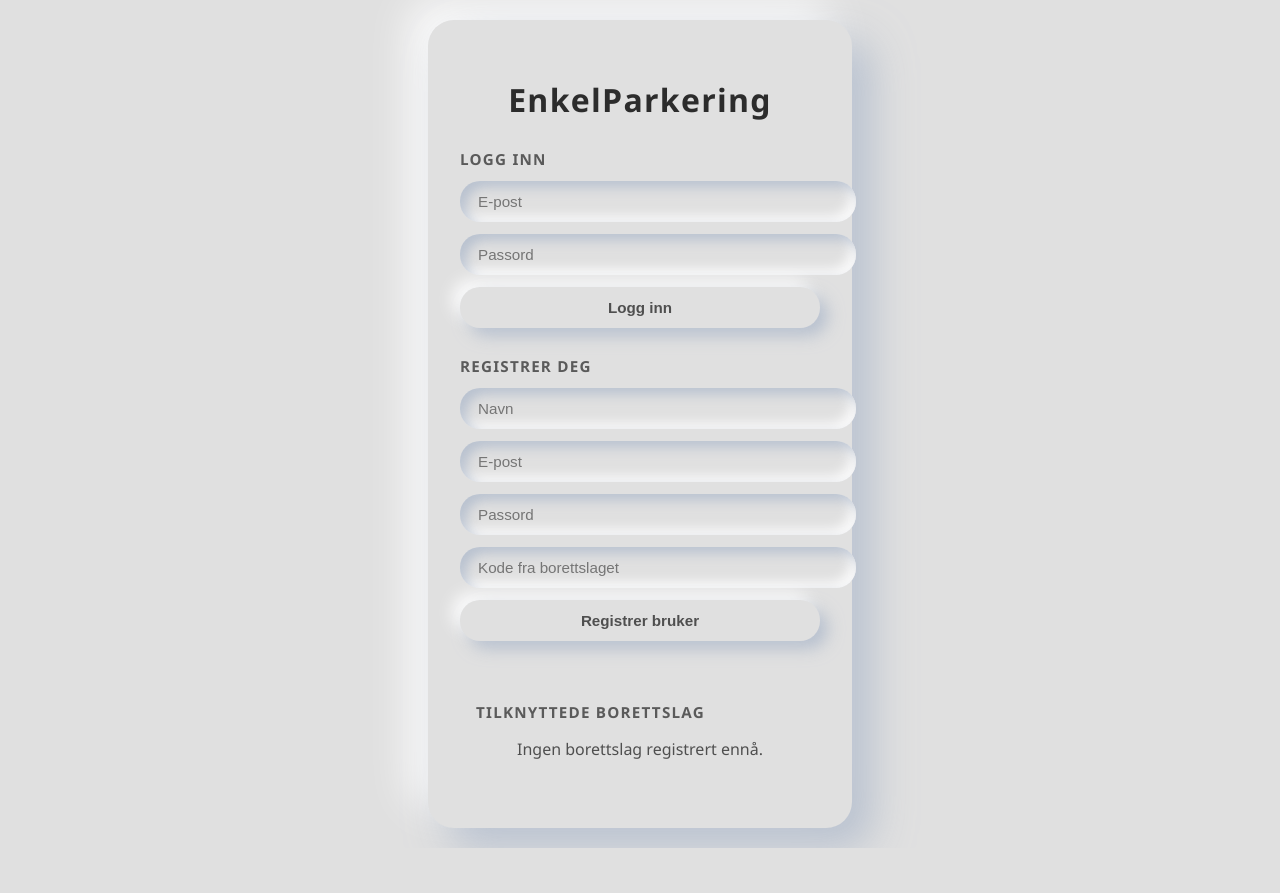
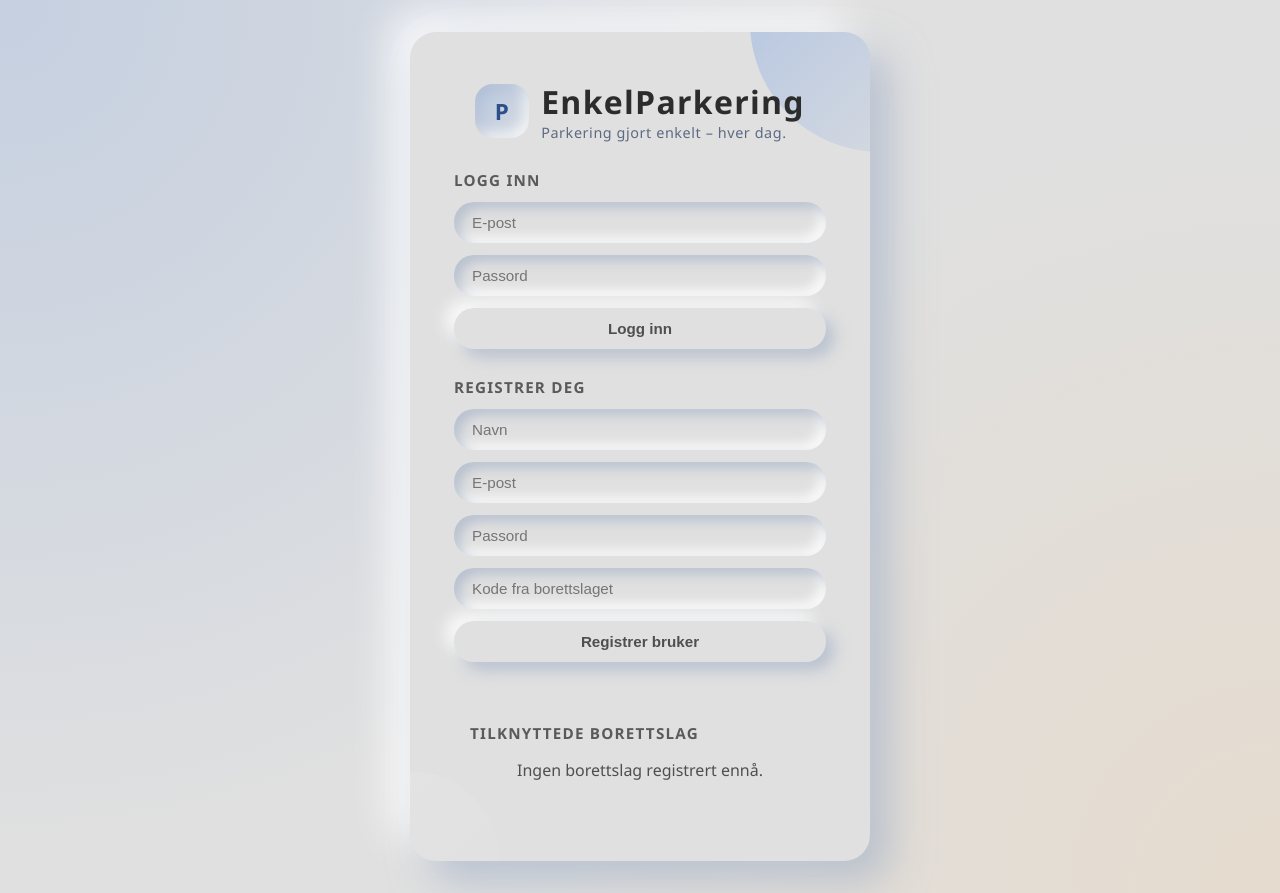
Before and after one commit to RobinKopperud/web, a PHP site: page /login.php in a window 1280 px wide. Before the commit the page ends 848 px from the top, so only its background shows below. Run offline with PHP 8.4, Linux system fonts and the light colour scheme; data that the repository does not hold is empty; a stand-in replaces the project's code that opens the database connection.

Commit message:
Improve login page layout and styling

```diff
--- a/enkelparkering/login.php
+++ b/enkelparkering/login.php
@@ -74,44 +74,113 @@ if ($result) {
   <meta name="viewport" content="width=device-width, initial-scale=1.0">
   <title>Logg inn – EnkelParkering</title>
   <style>
+    *,
+    *::before,
+    *::after {
+      box-sizing: border-box;
+    }
+
     :root {
       --surface: #e0e0e0;
       --shadow-dark: rgba(163, 177, 198, 0.65);
       --shadow-light: rgba(255, 255, 255, 0.85);
       --text-muted: #4f4f4f;
+      --accent: #4c86e4;
     }
 
     body {
       margin: 0;
       font-family: "Segoe UI", Tahoma, sans-serif;
-      background: var(--surface);
+      background: radial-gradient(circle at top left, rgba(76, 134, 228, 0.18), transparent 55%),
+        radial-gradient(circle at bottom right, rgba(255, 197, 125, 0.18), transparent 50%),
+        var(--surface);
       display: flex;
       justify-content: center;
       align-items: center;
-      height: 100vh;
+      min-height: 100vh;
       padding: 1.5rem;
       color: #3a3a3a;
     }
 
     .login-container {
       background: var(--surface);
-      padding: 2.25rem 2rem;
+      padding: 2.5rem 2.25rem;
       border-radius: 26px;
       box-shadow: 20px 20px 40px var(--shadow-dark),
         -20px -20px 40px var(--shadow-light);
       width: 100%;
-      max-width: 360px;
+      max-width: 380px;
+      position: relative;
+      overflow: hidden;
     }
 
-    .login-container h1 {
+    .login-container::before,
+    .login-container::after {
+      content: "";
+      position: absolute;
+      border-radius: 50%;
+      pointer-events: none;
+    }
+
+    .login-container::before {
+      width: 260px;
+      height: 260px;
+      background: linear-gradient(135deg, rgba(76, 134, 228, 0.35), rgba(255, 255, 255, 0));
+      top: -140px;
+      right: -140px;
+    }
+
+    .login-container::after {
+      width: 180px;
+      height: 180px;
+      background: linear-gradient(135deg, rgba(255, 255, 255, 0.12), rgba(76, 134, 228, 0));
+      bottom: -90px;
+      left: -90px;
+    }
+
+    .brand {
+      position: relative;
+      display: flex;
+      align-items: center;
+      justify-content: center;
+      gap: 0.75rem;
+      margin-bottom: 1.75rem;
+      z-index: 1;
+    }
+
+    .brand-icon {
+      width: 54px;
+      height: 54px;
+      border-radius: 18px;
+      display: grid;
+      place-items: center;
+      background: linear-gradient(135deg, rgba(76, 134, 228, 0.28), rgba(76, 134, 228, 0.05));
+      box-shadow: inset 6px 6px 12px rgba(163, 177, 198, 0.35),
+        inset -6px -6px 12px rgba(255, 255, 255, 0.65);
+      color: #2d4f87;
+      font-weight: 700;
+      font-size: 1.4rem;
+      letter-spacing: 0.04em;
+    }
+
+    .brand h1 {
       text-align: center;
-      margin-bottom: 1.75rem;
+      margin: 0;
       color: #2c2c2c;
+      letter-spacing: 0.04em;
+    }
+
+    .brand p {
+      margin: 0;
+      color: #5c6a82;
+      font-size: 0.9rem;
       letter-spacing: 0.04em;
     }
 
     form {
       margin-bottom: 1.75rem;
+      position: relative;
+      z-index: 1;
     }
 
     form h2 {
@@ -179,12 +248,37 @@ if ($result) {
       border-radius: 18px;
       box-shadow: inset 5px 5px 10px var(--shadow-dark),
         inset -5px -5px 10px var(--shadow-light);
+      position: relative;
+      z-index: 1;
+    }
+
+    @media (min-width: 768px) {
+      body {
+        padding: 2rem 3rem;
+      }
+
+      .login-container {
+        max-width: 420px;
+        padding: 3rem 2.75rem;
+      }
+    }
+
+    @media (min-width: 1100px) {
+      .login-container {
+        max-width: 460px;
+      }
     }
   </style>
 </head>
 <body>
   <div class="login-container">
-    <h1>EnkelParkering</h1>
+    <div class="brand">
+      <div class="brand-icon">P</div>
+      <div>
+        <h1>EnkelParkering</h1>
+        <p>Parkering gjort enkelt – hver dag.</p>
+      </div>
+    </div>
     <?php if ($message): ?>
       <p class="message"><?= htmlspecialchars($message) ?></p>
     <?php endif; ?>
```
